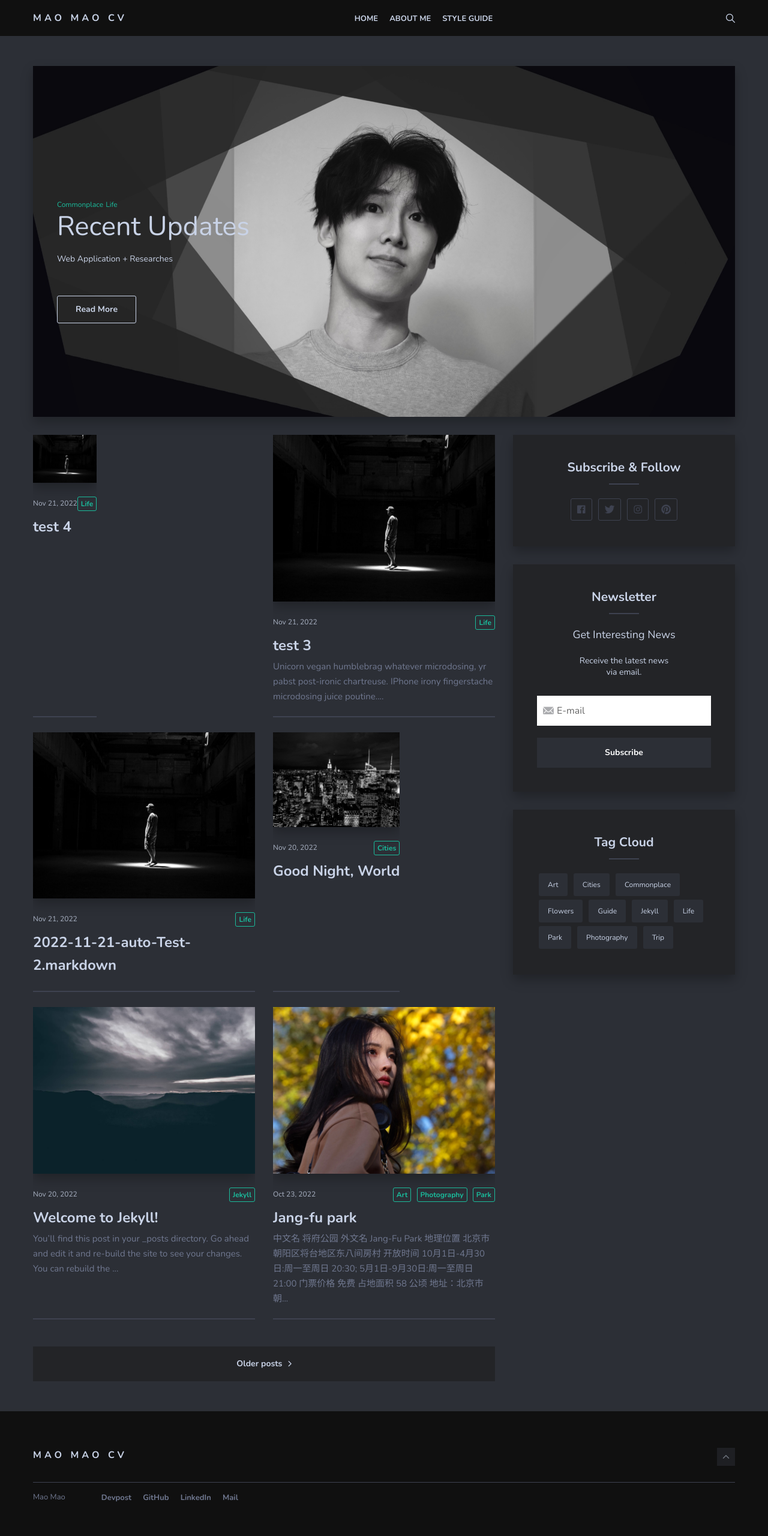
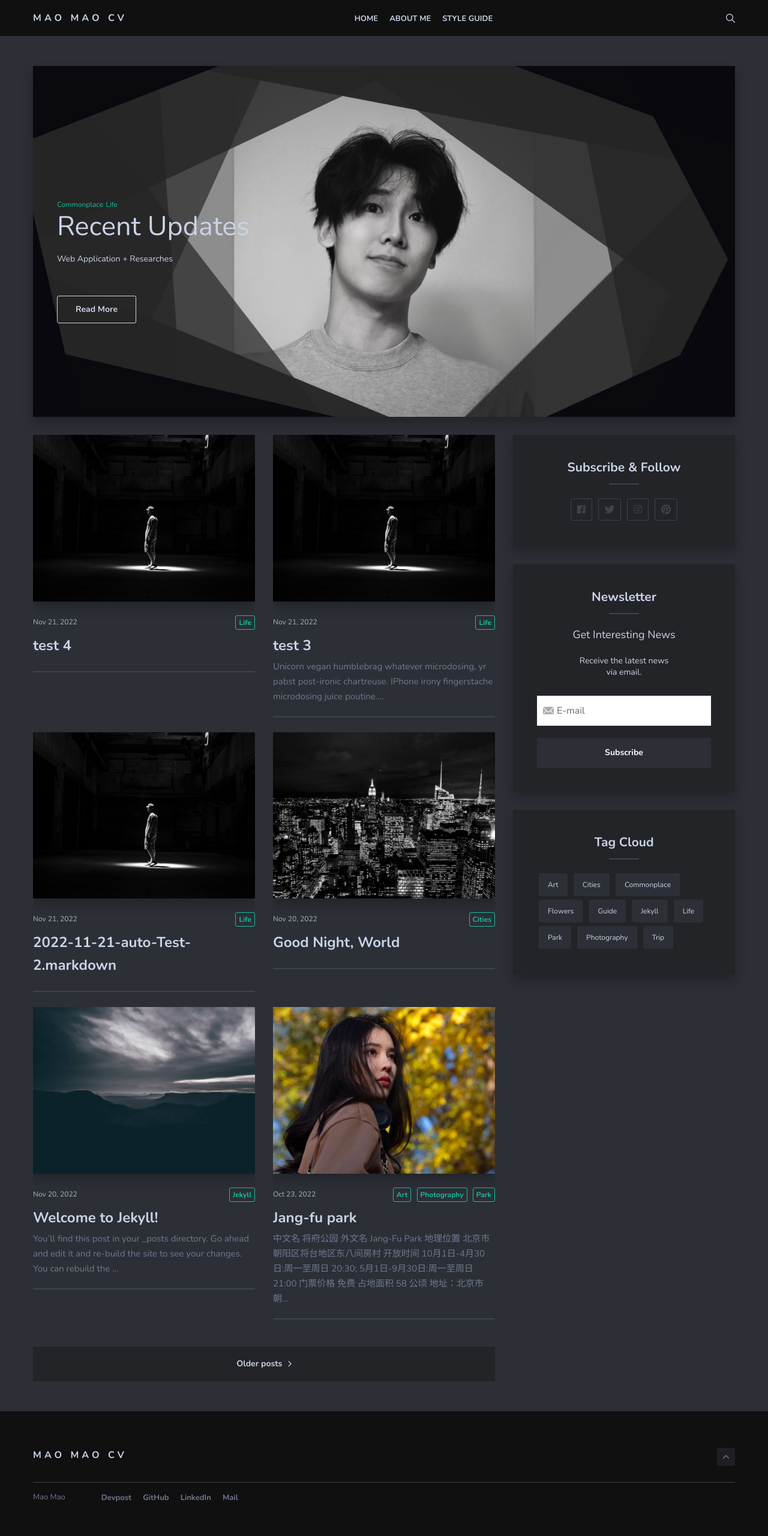
Before and after one commit to MaoMaoCV/maomaocv.github.io, a Jekyll site: the page built from index.html, in a window 1280 px wide. Shown: the whole page at 60% size. Built offline with Jekyll 4.4.1, drawn with Linux system fonts in a browser that asks for light colours; nearby versions of some CDN libraries; the list of posts is cut into pages by our own code.

Commit message:
_home.scss line 253
.article {
  /*display: flex;*/

```diff
--- a/_sass/4-layouts/_home.scss
+++ b/_sass/4-layouts/_home.scss
@@ -250,7 +250,7 @@
 }
 
 .article {
-  display: flex;
+  /*display: flex;*/
   margin-bottom: 25px;
   &:hover {
     .article-image {
```
